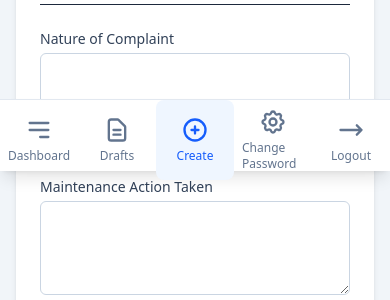
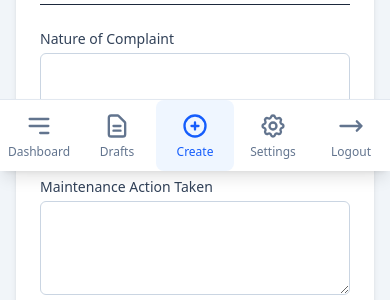
Before and after one commit to Tarvel/Record-Management, a Django app: page /record/create/ in a window 390 px wide. Shown: the part 673-973 px from the top of the page. Run offline with Django 5.2, Linux system fonts and the light colour scheme; the visitor is signed in with stand-in values (Sample User, id 1); style sheets or scripts are compiled from the project's sources; parts of the project's set-up code (start-up, migrations or seed data) failed here and were passed over; some libraries are stand-ins or nearby versions.

Commit message:
rearranged navbar on mobile

```diff
--- a/templates/base.html
+++ b/templates/base.html
@@ -115,9 +115,9 @@
         <span class="text-xs font-medium mt-1">Create</span>
     </a>
 
-    <a href="{% url 'password_change' %}" class="flex flex-col items-center justify-center p-2 rounded-lg text-slate-500 hover:text-blue-600 hover:bg-blue-50/50 transition-colors duration-200">
+    <a href="{% url 'password_change' %}" class="flex flex-col items-center justify-center p-2 rounded-lg {% if page == 'change_pwrd' %} text-blue-600 bg-blue-50 {% else %} text-slate-500 hover:text-blue-600 hover:bg-blue-50/50{% endif %} transition-colors duration-200">
          <svg class="w-7 h-7" fill="none" stroke="currentColor" viewBox="0 0 24 24"><path stroke-linecap="round" stroke-linejoin="round" stroke-width="2" d="M10.325 4.317c.426-1.756 2.924-1.756 3.35 0a1.724 1.724 0 002.573 1.066c1.543-.94 3.31.826 2.37 2.37a1.724 1.724 0 001.065 2.572c1.756.426 1.756 2.924 0 3.35a1.724 1.724 0 00-1.066 2.573c.94 1.543-.826 3.31-2.37 2.37a1.724 1.724 0 00-2.572 1.065c-.426 1.756-2.924 1.756-3.35 0a1.724 1.724 0 00-2.573-1.066c-1.543.94-3.31-.826-2.37-2.37a1.724 1.724 0 00-1.065-2.572c-1.756-.426-1.756-2.924 0-3.35a1.724 1.724 0 001.066-2.573c-.94-1.543.826-3.31 2.37-2.37.996.608 2.296.07 2.572-1.065z"></path><path stroke-linecap="round" stroke-linejoin="round" stroke-width="2" d="M15 12a3 3 0 11-6 0 3 3 0 016 0z"></path></svg>
-        <span class="text-xs font-medium mt-1">Change Password</span>
+        <span class="text-xs font-medium mt-1">Settings</span>
     </a>
 
     <a href="{% url 'logout' %}" class="flex flex-col items-center justify-center p-2 rounded-lg text-slate-500 hover:text-blue-600 hover:bg-blue-50/50 transition-colors duration-200">
--- a/templates/registration/password_change.html
+++ b/templates/registration/password_change.html
@@ -4,6 +4,8 @@
 {% block title %}
     Change Password
 {% endblock title %}
+
+{% set page = "change_pwrd" %}
 
 {% block main %}
 <main class="max-w-xl mx-auto py-6 px-4 sm:px-6 lg:px-8">
```
